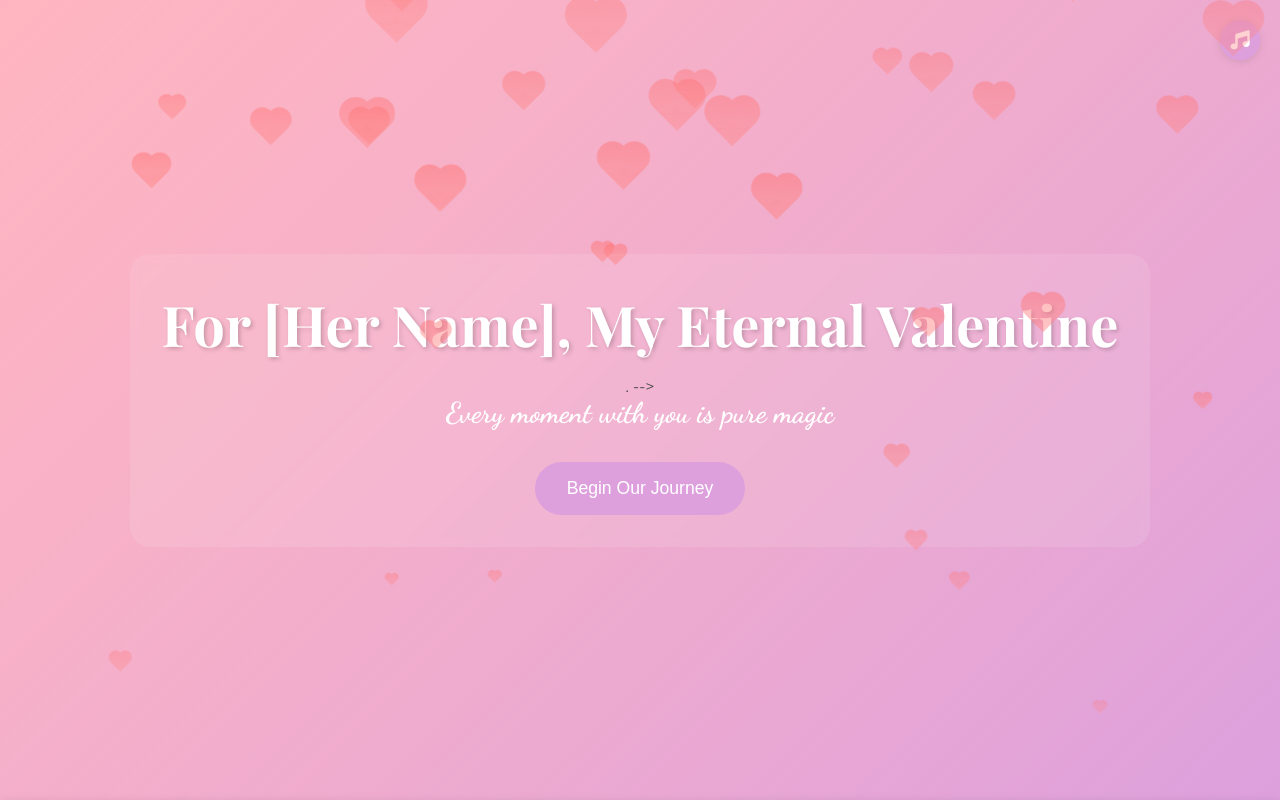
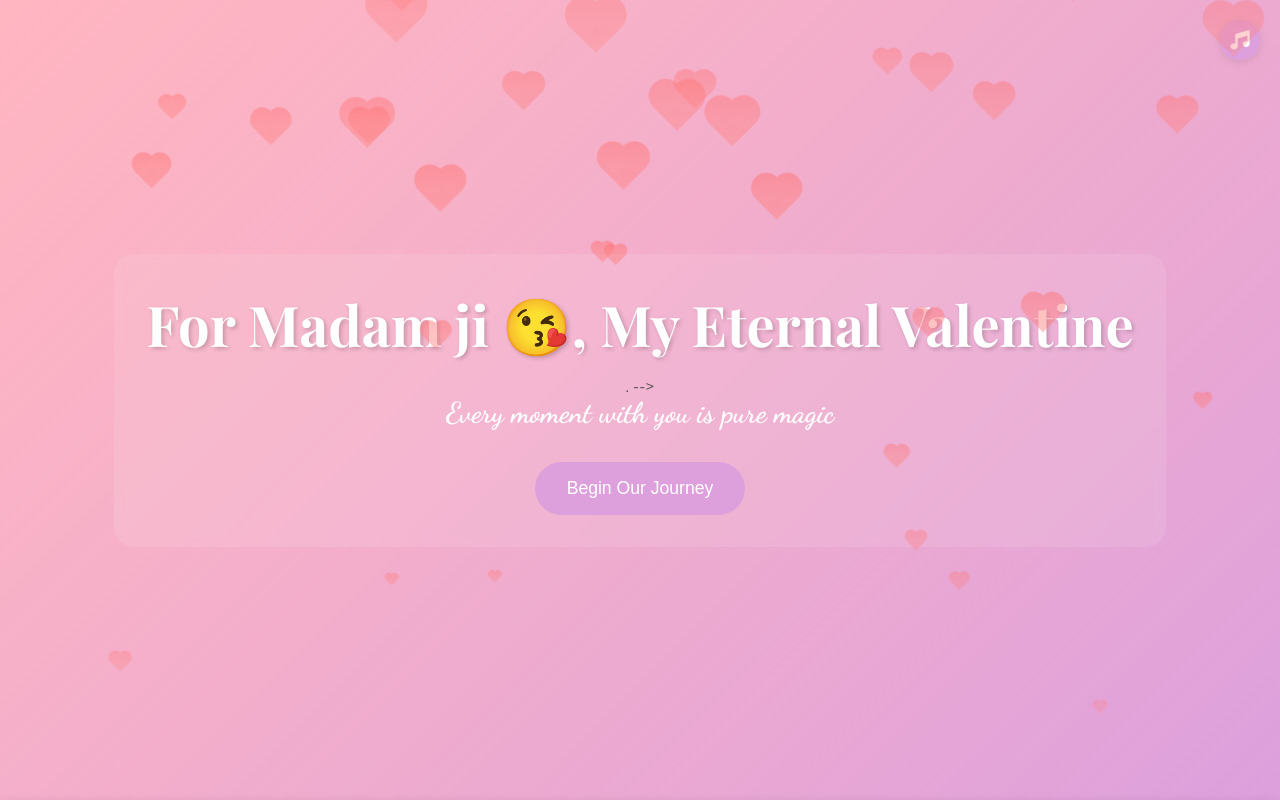
Before and after one commit to Rajkoli143/StaticWebsite, a plain HTML site: page home.html in a window 1280 px wide. Shown: the top 800 px of the page. Drawn offline with nearby package versions, Linux system fonts and the light colour scheme.

Commit message:
Update home.html

```diff
--- a/home.html
+++ b/home.html
@@ -157,7 +157,7 @@
         <div class="floating-hearts" id="floatingHearts"></div>
         <div class="background-overlay"></div>
         <div class="hero-content">
-             <h1>For [Her Name], My Eternal Valentine</h1>.            -->
+             <h1>For Madam ji 😘, My Eternal Valentine</h1>.            -->
             <p class="subtitle">Every moment with you is pure magic</p>
             <a href="#love-story"><button id="beginJourney" class="journey-btn">Begin Our Journey</button></a>
         </div>
```
